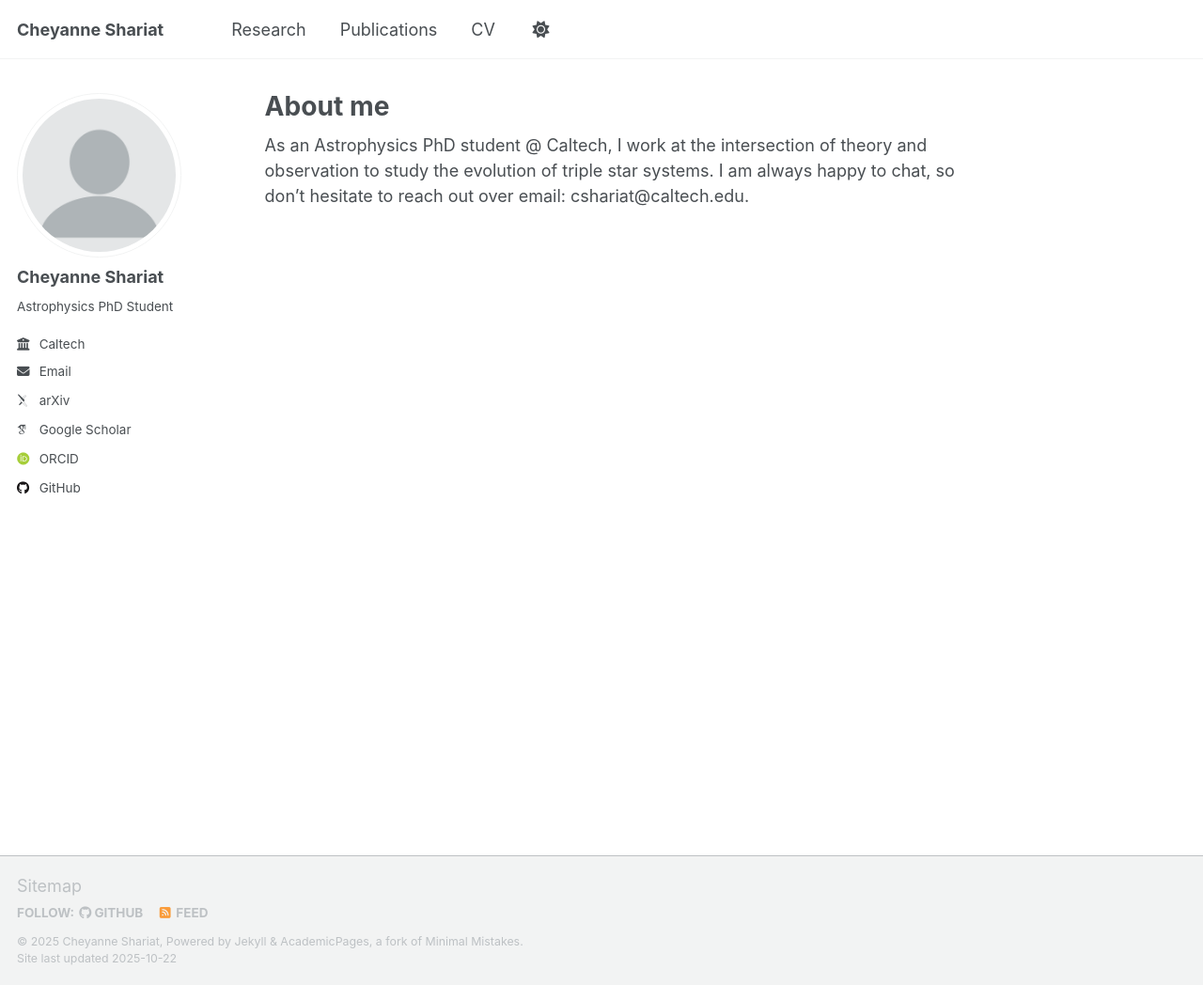
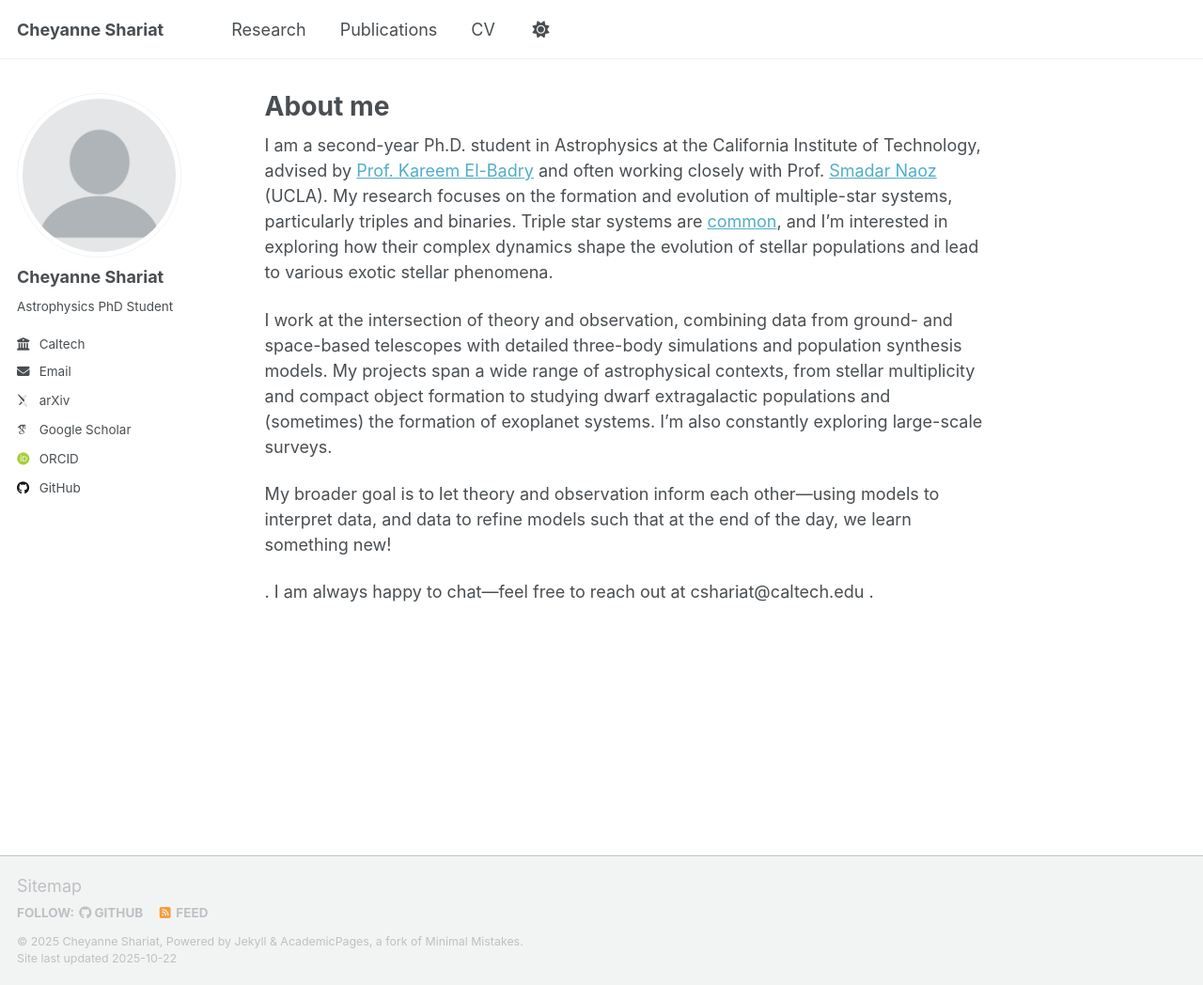
Before and after one commit to cheyanneshariat/cheyanneshariat.github.io, a Jekyll site: the page built from _pages/about.md, in a window 1280 px wide and 1048 px high. Shown: the whole window at 94% size. Built offline with Jekyll 4.4.1, drawn with Linux system fonts in a browser that asks for light colours; some web fonts are replaced; a script that is not in the unit is left out.

Commit message:
Revise about page with detailed research information
Updated personal description and research focus.

```diff
--- a/_pages/about.md
+++ b/_pages/about.md
@@ -7,4 +7,13 @@ redirect_from:
   - /about.html
 ---
 
-As an Astrophysics PhD student @ Caltech, I work at the intersection of theory and observation to study the evolution of triple star systems. I am always happy to chat, so don’t hesitate to reach out over email: cshariat@caltech.edu.
+I am a second-year Ph.D. student in Astrophysics at the California Institute of Technology, advised by [Prof. Kareem El-Badry](https://kareemelbadry.github.io/) and often working closely with Prof. [Smadar Naoz](https://snaoz.astro.ucla.edu/) (UCLA).
+My research focuses on the formation and evolution of multiple-star systems, particularly triples and binaries. Triple star systems are [common](https://ui.adsabs.harvard.edu/abs/2025PASP..137i4201S/abstract), and I'm interested in exploring how their complex dynamics shape the evolution of stellar populations and lead to various exotic stellar phenomena.
+
+I work at the intersection of theory and observation, combining data from ground- and space-based telescopes with detailed three-body simulations and population synthesis models. My projects span a wide range of astrophysical contexts, from stellar multiplicity and compact object formation to studying dwarf extragalactic populations and (sometimes) the formation of exoplanet systems. I'm also constantly exploring large-scale surveys.
+
+My broader goal is to let theory and observation inform each other—using models to interpret data, and data to refine models such that at the end of the day, we learn something new!
+
+.
+I am always happy to chat—feel free to reach out at cshariat@caltech.edu
+.
```
